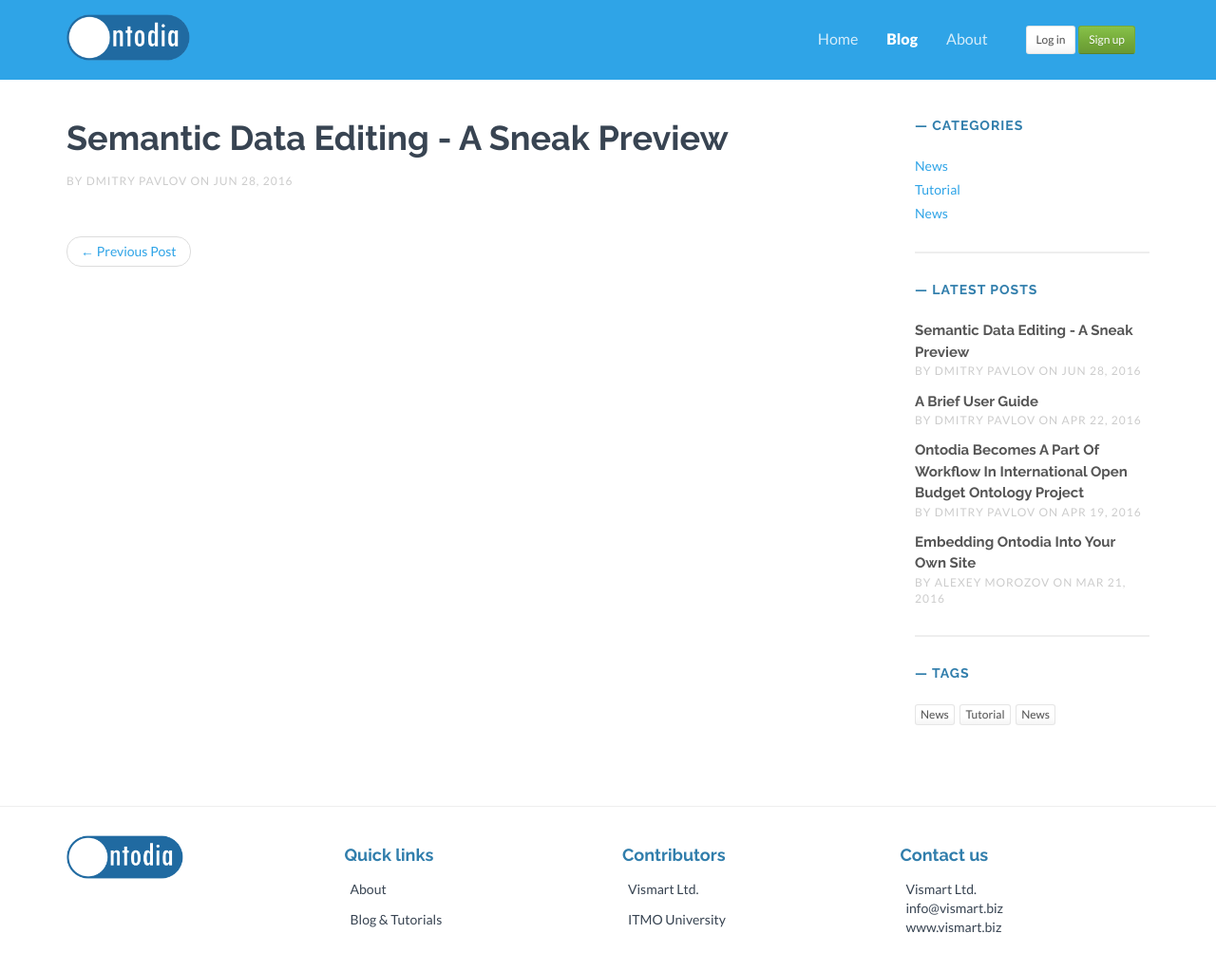
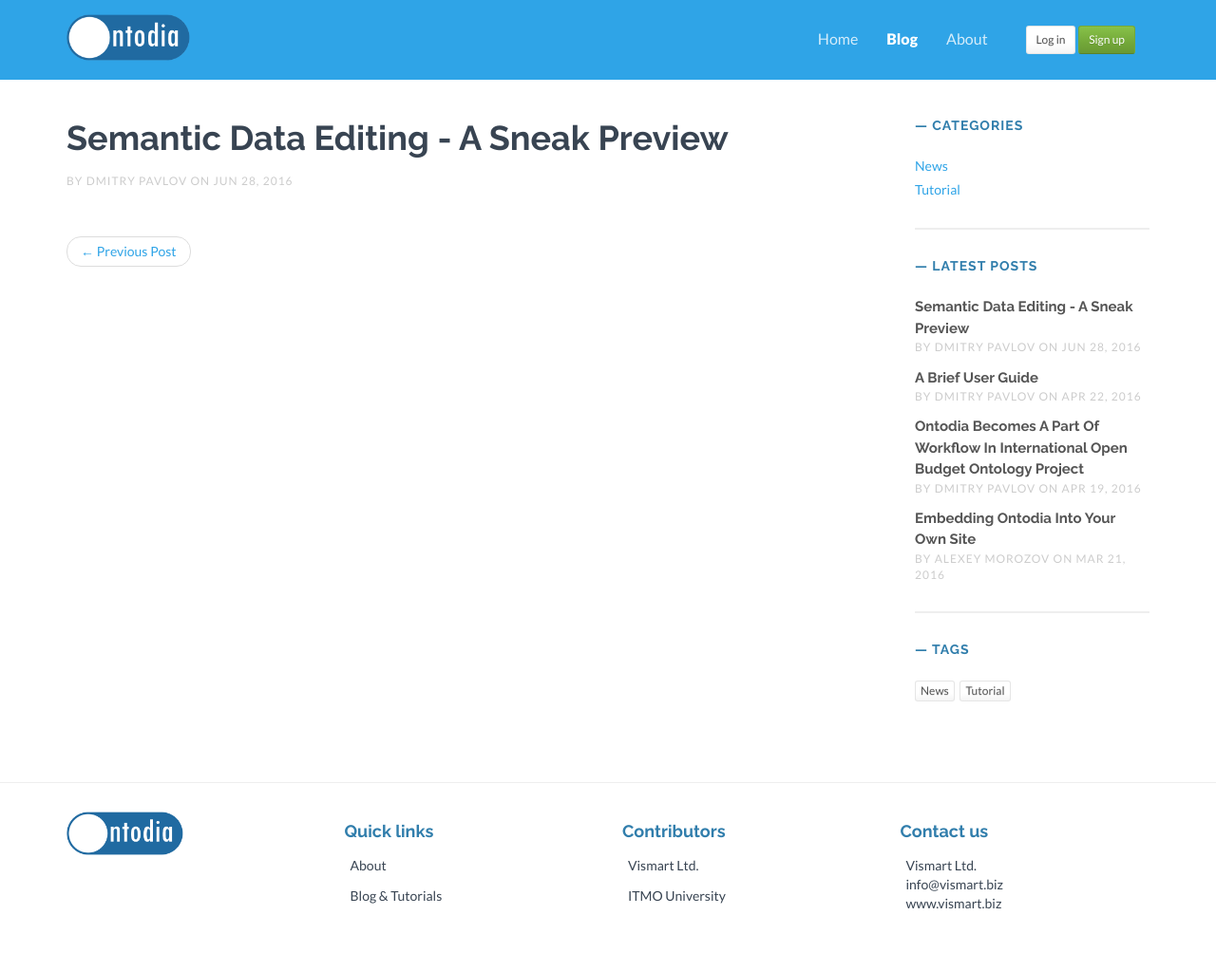
Before and after one commit to ontodia-org/ontodia-org.github.io, a Jekyll site: the page built from _posts/2016-6-28-semantic-data-editing-sneak-preview.markdown, in a window 1280 px wide. Shown: the whole page at 95% size. Built offline with Jekyll 4.4.1, drawn with Linux system fonts in a browser that asks for light colours; nearby versions of some CDN libraries; comment, search, counter and statistics services are not loaded; after the commit the page ends 998 px from its top, so only the background shows below that.

Commit message:
Update 2016-6-28-semantic-data-editing-sneak-preview.markdown

```diff
--- a/_posts/2016-6-28-semantic-data-editing-sneak-preview.markdown
+++ b/_posts/2016-6-28-semantic-data-editing-sneak-preview.markdown
@@ -4,5 +4,5 @@
 date: 2016-06-28 15:54:46
 author: Dmitry Pavlov
 categories:
-- News
+- news
 ---
```
